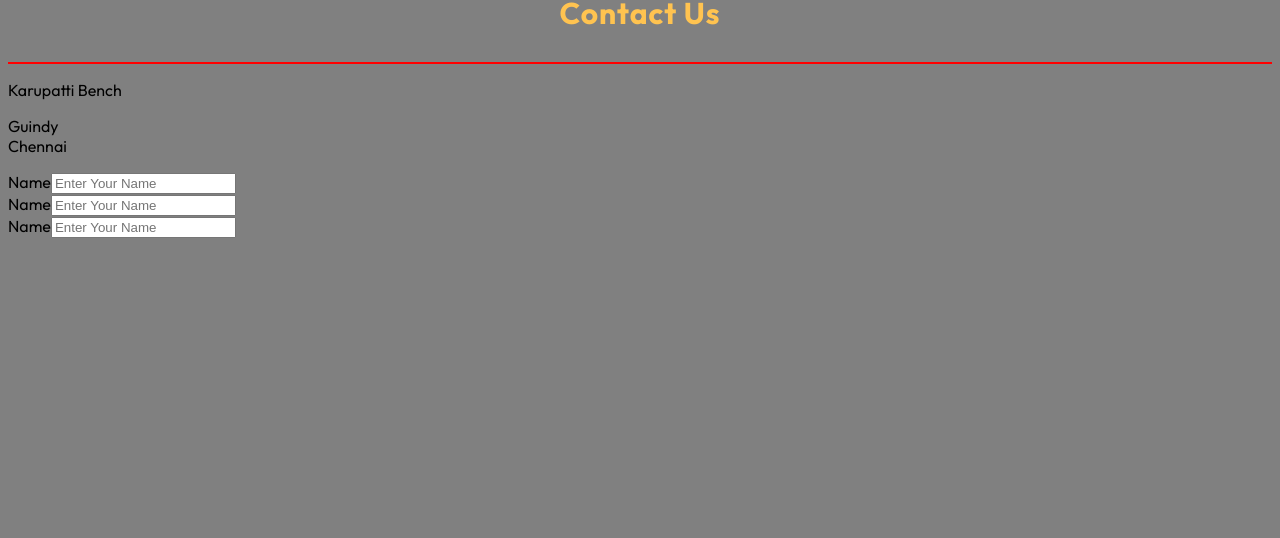
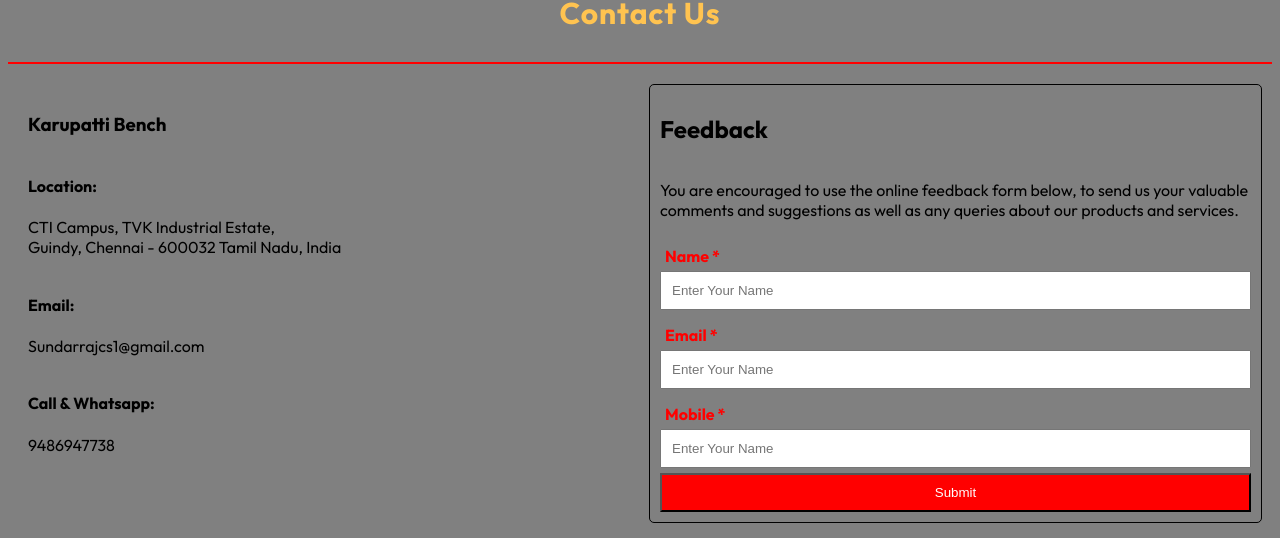
Before and after one commit to sundarraj33/Karupatti_bench, a React (Vite) app: page / in a window 1280 px wide. Shown: the part 5355-5893 px from the top of the page. Before the commit the page ends 5601 px from the top, so only its background shows below. Built offline with nearby package versions, Linux system fonts and the light colour scheme; a web font is replaced by a local one.

Commit message:
Upload Contact Box page

```diff
--- a/src/Contact.jsx
+++ b/src/Contact.jsx
@@ -9,27 +9,37 @@ const Contact = ()=>{
             <div className="container">
                 <div className="contact_container">
                     <div className="contact1">
-                        <p>
-                            Karupatti Bench <br></br>
-                            <p>Guindy <br></br>
-                            Chennai</p>
-                        </p>
+                        <h3>Karupatti Bench</h3>
+                        <div className="">
+                            <h4>Location:</h4>
+                            <p>CTI Campus, TVK Industrial Estate,<br></br>
+                            Guindy, Chennai - 600032 Tamil Nadu, India</p>
+                        </div>
+                        <div className="">
+                            <h4>Email:</h4>
+                            <p>Sundarrajcs1@gmail.com</p>
+                        </div>
+                        <div className="">
+                            <h4>Call & Whatsapp:</h4>
+                            <p>9486947738</p>
+                        </div>
                     </div>
                     <div className="contact2">
-                        <div className="contact_box">
+                    <h2>Feedback</h2>
+                    <p>You are encouraged to use the online feedback form below, to send us your valuable comments and suggestions as well as any queries about our products and services.</p>
                         <div className="contact_field">
                             <label>Name</label>
                             <input type='text' name="" placeholder="Enter Your Name"></input>
                         </div>
                         <div className="contact_field">
-                                <label>Name</label>
+                            <label>Email</label>
                             <input type='text' name="" placeholder="Enter Your Name"></input>
                         </div>
                         <div className="contact_field">
-                                <label>Name</label>
+                            <label>Mobile</label>
                             <input type='text' name="" placeholder="Enter Your Name"></input>
                         </div>
-                        </div>
+                        <button>Submit</button>
                 </div>
                 </div>
             </div>
--- /dev/null
+++ b/src/css/Contact.css
@@ -0,0 +1,302 @@
+/* ---------------------   Mobile and Rotate Device -------------------------------------- */
+
+@media(max-width:480px) and (max-width :767px){
+    body{
+        background : red;
+    }
+    .contact_container{
+        width: 100%;
+        display: flex;
+        flex-direction: column;
+        /* justify-content: space-around; */
+    }
+    .contact1{
+        width:  50%;
+        display: flex;
+        flex-direction: column;
+        /* align-items: center; */
+        margin: 10px;
+        padding: 10px;
+    }
+    .contact2{
+        width: 100%;
+        border: 1px solid black;
+        box-shadow: 1px 1px 1px 1px gray;
+        display: flex;
+        border-radius: 5px;
+        margin: 10px;
+        padding: 10px;
+        flex-direction: column;
+        justify-content: center;
+    }
+    .contact_field{
+        margin: 5px 0 5px 0 ;
+        /* padding: 10px; */
+        display: flex;
+        flex-direction: column;
+    }
+    .contact_field label{
+        color : red;
+        padding: 5px;
+        font-weight: 700;
+    }
+    .contact_field label::after{
+        content: "*";
+        padding: 3px;
+        color: red;
+    }
+    .contact_field input{
+        padding: 10px;
+        outline: 0;
+    }
+    .contact2 button{
+        padding: 10px;
+        /* margin: 5px; */
+        outline: 0px;
+        background-color: red;
+        color: white
+    }
+}
+
+/* ---------------------   Mobile and Rotate Device Media Query End -------------------------------------- */
+
+
+
+
+
+/* ---------------------   Taplat Media Query Start  -------------------------------------- */
+@media(min-width:768px) and (max-width :991px){
+    .contact_container{
+        width: 100%;
+        display: flex;
+        flex-direction: column;
+        /* justify-content: space-around; */
+    }
+    .contact1{
+        width:  50%;
+        display: flex;
+        flex-direction: column;
+        /* align-items: center; */
+        margin: 10px;
+        padding: 10px;
+    }
+    .contact2{
+        width: 50%;
+        border: 1px solid black;
+        box-shadow: 1px 1px 1px 1px gray;
+        display: flex;
+        border-radius: 5px;
+        margin: 10px;
+        padding: 10px;
+        flex-direction: column;
+        justify-content: center;
+    }
+    .contact_field{
+        margin: 5px 0 5px 0 ;
+        /* padding: 10px; */
+        display: flex;
+        flex-direction: column;
+    }
+    .contact_field label{
+        color : red;
+        padding: 5px;
+        font-weight: 700;
+    }
+    .contact_field label::after{
+        content: "*";
+        padding: 3px;
+        color: red;
+    }
+    .contact_field input{
+        padding: 10px;
+        outline: 0;
+    }
+    .contact2 button{
+        padding: 10px;
+        /* margin: 5px; */
+        outline: 0px;
+        background-color: red;
+        color: white
+    }
+}
+/* ---------------------   Taplat Media Query End   -------------------------------------- */
+
+
+
+
+
+/* ---------------------   Laptop Query Start  -------------------------------------- */
+
+@media(min-width:992px) and (max-width:1199px){
+    .contact_container{
+        width: 100%;
+        display: flex;
+        flex-direction: row;
+        justify-content: space-around;
+    }
+    .contact1{
+        width: 50%;
+        display: flex;
+        flex-direction: column;
+        margin: 10px;
+        padding: 10px;
+    }
+    .contact2{
+        width: 50%;
+        border: 1px solid black;
+        box-shadow: 1px 1px 1px 1px gray;
+        display: flex;
+        border-radius: 5px;
+        margin: 10px;
+        padding: 10px;
+        flex-direction: column;
+    }
+    .contact_field{
+        margin: 5px 0 5px 0 ;
+        /* padding: 10px; */
+        display: flex;
+        flex-direction: column;
+    }
+    .contact_field label{
+        color : red;
+        padding: 5px;
+        font-weight: 700;
+    }
+    .contact_field label::after{
+        content: "*";
+        padding: 3px;
+        color: red;
+    }
+    .contact_field input{
+        padding: 10px;
+        outline: 0;
+    }
+    .contact2 button{
+        padding: 10px;
+        /* margin: 5px; */
+        outline: 0px;
+        background-color: red;
+        color: white
+    }
+}
+
+/* ---------------------   Laptop Query End -------------------------------------- */
+
+
+
+
+/* ---------------------   Computer Query Start  -------------------------------------- */
+
+@media(min-width:1200px) and (max-width:1919px){
+    .contact_container{
+        width: 100%;
+        display: flex;
+        flex-direction: row;
+        justify-content: space-around;
+    }
+    .contact1{
+        width: 50%;
+        display: flex;
+        flex-direction: column;
+        margin: 10px;
+        padding: 10px;
+    }
+    .contact2{
+        width: 50%;
+        border: 1px solid black;
+        box-shadow: 1px 1px 1px 1px gray;
+        display: flex;
+        border-radius: 5px;
+        margin: 10px;
+        padding: 10px;
+        flex-direction: column;
+    }
+    .contact_field{
+        margin: 5px 0 5px 0 ;
+        /* padding: 10px; */
+        display: flex;
+        flex-direction: column;
+    }
+    .contact_field label{
+        color : red;
+        padding: 5px;
+        font-weight: 700;
+    }
+    .contact_field label::after{
+        content: "*";
+        padding: 3px;
+        color: red;
+    }
+    .contact_field input{
+        padding: 10px;
+        outline: 0;
+    }
+    .contact2 button{
+        padding: 10px;
+        /* margin: 5px; */
+        outline: 0px;
+        background-color: red;
+        color: white
+    }
+}
+
+/* ---------------------    Computer Query End  -------------------------------------- */
+
+
+
+
+
+/* ---------------------   Big Screen Query Start  -------------------------------------- */
+@media(min-width:1920px){
+    .contact_container{
+        width: 100%;
+        display: flex;
+        flex-direction: row;
+        justify-content: space-around;
+    }
+    .contact1{
+        width: 50%;
+        display: flex;
+        flex-direction: column;
+        margin: 10px;
+        padding: 10px;
+    }
+    .contact2{
+        width: 50%;
+        border: 1px solid black;
+        box-shadow: 1px 1px 1px 1px gray;
+        display: flex;
+        border-radius: 5px;
+        margin: 10px;
+        padding: 10px;
+        flex-direction: column;
+    }
+    .contact_field{
+        margin: 5px 0 5px 0 ;
+        /* padding: 10px; */
+        display: flex;
+        flex-direction: column;
+    }
+    .contact_field label{
+        color : red;
+        padding: 5px;
+        font-weight: 700;
+    }
+    .contact_field label::after{
+        content: "*";
+        padding: 3px;
+        color: red;
+    }
+    .contact_field input{
+        padding: 10px;
+        outline: 0;
+    }
+    .contact2 button{
+        padding: 10px;
+        /* margin: 5px; */
+        outline: 0px;
+        background-color: red;
+        color: white
+    }
+}
+/* ---------------------   Big Screen Query End  -------------------------------------- */
--- a/src/main.jsx
+++ b/src/main.jsx
@@ -1,6 +1,7 @@
 import { createRoot } from 'react-dom/client'
 import App from './App.jsx'
 import './css/Card.css';
+import "./css/Contact.css";
 
 createRoot(document.getElementById('root')).render(
   <App />
```
Lines whose indentation alone changed are shown as unchanged.
